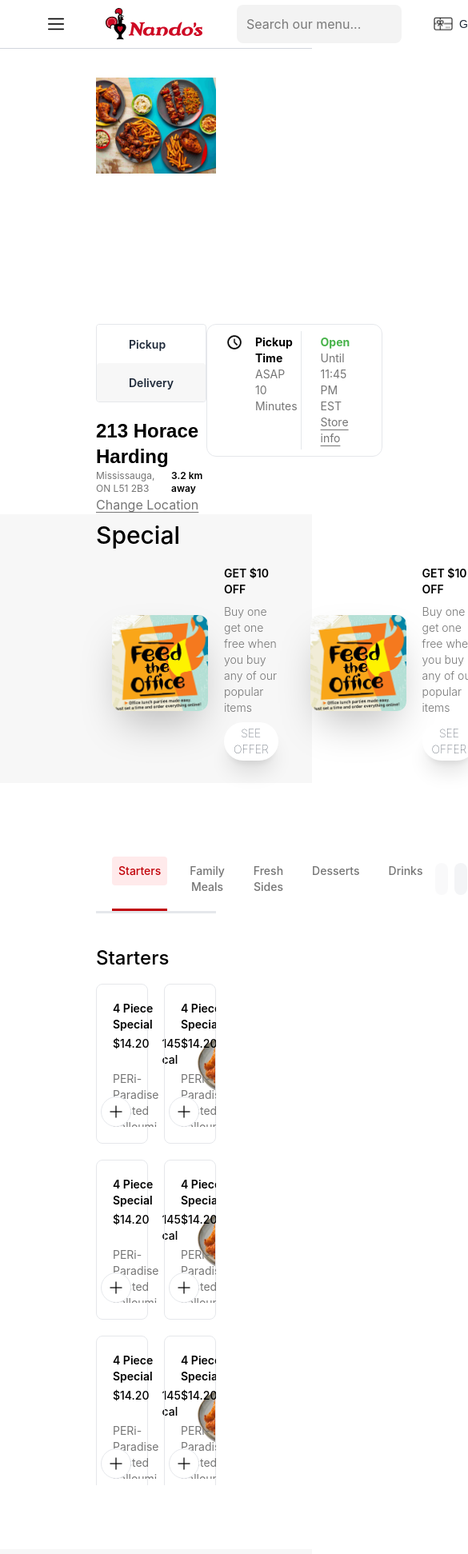
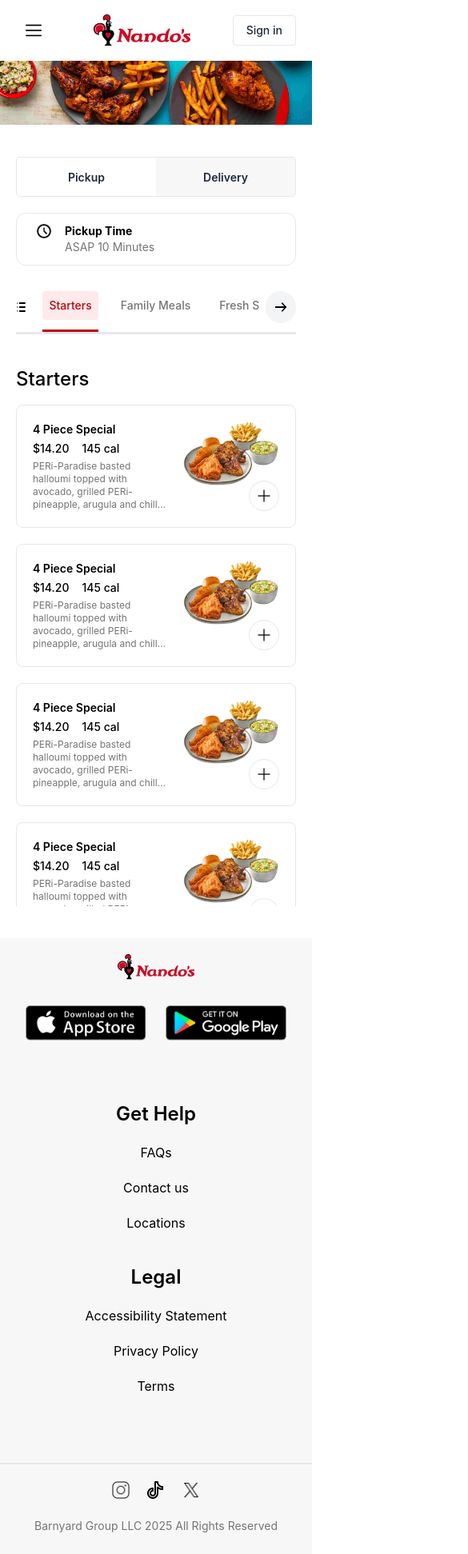
Before and after one commit to Rajat1120/BlankSpace-Take-home-Assignment, a React (Vite) app: page / in a window 390 px wide. Shown: the top 1943 px of the page at 80% size, 585 px wide, since content can reach past the window. Built offline with nearby package versions, Linux system fonts and the light colour scheme; a web font is replaced by a local one.

Commit message:
make style responsive for mobile

```diff
--- a/src/Components/CategoryTabs.jsx
+++ b/src/Components/CategoryTabs.jsx
@@ -52,12 +52,12 @@
   };
 
   return (
-    <div className="flex sticky top-[61px] z-10 bg-white border-b-3 border-gray-200 justify-between items-center gap-2 mb-10">
+    <div className="flex md:sticky top-[61px] z-10 bg-white border-b-3 border-gray-200 justify-between items-center gap-2 mb-10">
       <div className="flex items-center gap-2">
         <Button className={"!pl-0"} variant="secondary">
           <img className="h-6 w-6" src={MenuImg} alt="" />
         </Button>
-        <div className="flex gap-5">
+        <div className="flex overflow-x-scroll max-w-[70vw]  scrollbar-hide gap-5">
           {category.map((cat, index) => (
             <div
               key={index}
@@ -67,7 +67,7 @@
             >
               <Button
                 onClick={() => handleCategoryClick(cat)}
-                className={`${
+                className={`text-nowrap ${
                   selectedCategory === cat
                     ? "!bg-[#ffeaeb] rounded-sm !text-red-700"
                     : ""
@@ -87,7 +87,7 @@
               handleCategoryClick(category[currentIndex]);
             }
           }}
-          className={`rounded-full !bg-gray-100 ${
+          className={`rounded-full hidden md:flex !bg-gray-100 ${
             disabledLeft ? "!opacity-50 !cursor-not-allowed" : ""
           } !px-2 !py-2`}
           disabled={disabledLeft}
--- a/src/Components/Footer.jsx
+++ b/src/Components/Footer.jsx
@@ -9,11 +9,11 @@
 const Footer = () => {
   return (
     <div className="w-full bg-background">
-      <div className="mx-20 py-5 px-10">
-        <div>
+      <div className="md:mx-20  py-5 my-5 md:px-10">
+        <div className="flex md:justify-start justify-center">
           <img className="w-24" src={logo} alt="" />
         </div>
-        <div className="flex my-20 justify-between">
+        <div className="flex  my-5 mx-5 md:mx-0 md:my-20 md:flex-row flex-col justify-between">
           <div className="flex items-start justify-between">
             <Button className={"!bg-background"}>
               <img className="w-40" src={appStore} alt="" />
@@ -22,15 +22,15 @@
               <img className="w-40" src={googlePlay} alt="" />
             </Button>
           </div>
-          <div className="flex gap-x-20 justify-between">
-            <div className="flex flex-col gap-y-5">
-              <span>Get Help</span>
+          <div className="flex flex-col my-16 md:my-0 w-full md:w-auto md:flex-row gap-x-20 gap-y-10 items-center md:justify-between">
+            <div className="flex text-center md:text-left flex-col gap-y-5">
+              <span className="text-2xl font-semibold">Get Help</span>
               <span>FAQs</span>
               <span>Contact us</span>
               <span>Locations</span>
             </div>
-            <div className="flex flex-col gap-y-5">
-              <span>Legal</span>
+            <div className="flex text-center md:text-left flex-col gap-y-5">
+              <span className="text-2xl font-semibold">Legal</span>
               <span>Accessibility Statement</span>
               <span>Privacy Policy</span>
               <span>Terms</span>
@@ -38,7 +38,7 @@
           </div>
         </div>
         <div className="h-[2px] w-full bg-gray-200"></div>
-        <div className="py-5 flex justify-between">
+        <div className="py-5 flex flex-col md:flex-row gap-y-5 items-center justify-between">
           <div className="flex gap-x-5 justify-between">
             <img className="w-6 h-6" src={insta} alt="" />
             <img className="w-6 h-6" src={tiktok} alt="" />
--- a/src/Components/Header.jsx
+++ b/src/Components/Header.jsx
@@ -8,8 +8,8 @@
 const Header = () => {
   const [inputval, setInputVal] = useState();
   return (
-    <div className="px-12 z-10 sticky top-0 bg-white py-1 border-b border-gray-300 flex justify-between items-center">
-      <div className="flex  gap-10 items-center">
+    <div className="md:px-12 px-5 z-10 py-4 md:my-0 sticky top-0 bg-white md:py-1 md:border-b border-gray-300 flex justify-between items-center">
+      <div className="flex justify-between md:w-auto w-full  md:gap-10 items-center">
         {/* Sidebar */}
         <Button className={"rounded-full cursor-pointer"}>
           <img className="min-w-5  h-5" src={menuSvg} alt="" />
@@ -19,10 +19,21 @@
         <span className="min-w-16 flex flex-shrink-0 items-center justify-center cursor-pointer min-h-8">
           <img className=" !min-w-10 !min-h-10" src={logo} alt="" />
         </span>
+
+        <Button
+          className={
+            " !border flex md:hidden border-gray-200 md:!px-2 !px-4 !py-2 md:!py-1 rounded-sm "
+          }
+          variant="primary"
+        >
+          <span className="text-nowrap  font-sfpro text-sm cursor-pointer">
+            Sign in
+          </span>
+        </Button>
       </div>
 
       {/* Search Input */}
-      <div className="w-full mx-5 md:mx-20 flex justify-start">
+      <div className="w-full mx-5 md:mx-20 hidden md:flex justify-start">
         <div className="w-full max-w-180 md:max-w-160 pl-20 min-w-40 pr-2">
           <Input
             placeholder="Search our menu..."
@@ -33,7 +44,7 @@
         </div>
       </div>
       <div className="flex gap-10 items-center">
-        <div className="flex gap-10  items-center">
+        <div className="hidden md:flex gap-10  items-center">
           {/* Gift card button */}
           <Button
             className={"flex !flex-shrink-0 items-center  rounded-full gap-2"}
@@ -53,7 +64,9 @@
           </Button>
         </div>
         <Button
-          className={" !border border-gray-200 !px-2 !py-1 rounded-sm "}
+          className={
+            " !border hidden md:flex border-gray-200 md:!px-2 !px-4 !py-2 md:!py-1 rounded-sm "
+          }
           variant="primary"
         >
           <span className="text-nowrap  font-sfpro text-sm cursor-pointer">
--- a/src/Components/HeroBanner.jsx
+++ b/src/Components/HeroBanner.jsx
@@ -2,8 +2,8 @@
 
 const HeroBanner = () => {
   return (
-    <div className="flex mt-6 px-10 max-w-screen mx-20 items-center justify-center">
-      <div className=" h-70   flex items-center justify-center overflow-hidden rounded-xl">
+    <div className="flex md:mt-6  md:px-10 max-w-screen md:mx-20 items-center justify-center">
+      <div className=" md:h-70 h-20   flex items-center justify-center overflow-hidden md:rounded-xl">
         <img className="pb-34 object-cover" src={bannerImg} alt="" />
       </div>
     </div>
--- a/src/Components/MenuCard.jsx
+++ b/src/Components/MenuCard.jsx
@@ -27,12 +27,16 @@
             <span className="text-sm font-medium">{item.price}</span>
             <span className="text-sm font-medium">{item.calories}</span>
           </div>
-          <span className="text-secondary text-sm line-clamp-4">
+          <span className="text-secondary text-xs md:text-sm line-clamp-4">
             {item.description}
           </span>
         </div>
         <div className="flex py-5 flex-shrink-0">
-          <img className="w-40 h-30 object-fit" src={itemImg} alt="" />
+          <img
+            className="md:w-40 w-30 h-20 md:h-30 object-fit"
+            src={itemImg}
+            alt=""
+          />
         </div>
         <Button className="absolute rounded-full !px-2 !py-2 bottom-5 border border-gray-200 right-5">
           <img className="h-5 w-5" src={addIcon} alt="" />
--- a/src/Components/MenuSection.jsx
+++ b/src/Components/MenuSection.jsx
@@ -31,7 +31,7 @@
   }, [dispatch]);
 
   return (
-    <div id="menu-scroll" className="my-20 mx-20 px-10">
+    <div id="menu-scroll" className="md:my-20 my-5 md:mx-20 mx-5 md:px-10">
       <CategoryTabs />
       <div className="my-10 space-y-10 overflow-y-scroll h-[80vh] scrollbar-hide  scroll-smooth">
         {categoryItemsDetails.map((categoryObj) => {
@@ -46,7 +46,7 @@
               className="category-section"
             >
               <h3 className="text-2xl font-[550] mb-4">{categoryName}</h3>
-              <div className="grid grid-cols-2 gap-5">
+              <div className="grid grid-cols-1 md:grid-cols-2 gap-5">
                 {items.map((item, i) => (
                   <Menucard key={i} item={item} />
                 ))}
--- a/src/Components/OrderInfo.jsx
+++ b/src/Components/OrderInfo.jsx
@@ -6,12 +6,12 @@
 const OrderInfo = () => {
   const [deliveryOption, setDeliveryOption] = useState("pickup");
   return (
-    <div className="flex mx-20 px-10 mt-5 justify-between items-start">
-      <div>
-        <div className=" border-gray-200 border-1 my-5 rounded-sm">
+    <div className="flex flex-col md:flex-row md:mx-20 mx-5 md:px-10 mt-5 justify-between items-start">
+      <div className="w-full md:w-auto">
+        <div className=" border-gray-200 w-full border-1 my-5 flex rounded-sm">
           <Button
             onClick={() => setDeliveryOption("pickup")}
-            className={`rounded-sm ${
+            className={`rounded-sm flex-1 ${
               deliveryOption === "pickup" ? "bg-white" : "!bg-background"
             }`}
             variant="secondary"
@@ -22,7 +22,7 @@
           </Button>
           <Button
             onClick={() => setDeliveryOption("delivery")}
-            className={`  rounded-sm ${
+            className={`  flex-1 rounded-sm ${
               deliveryOption === "delivery" ? "bg-white" : "!bg-background"
             }`}
             variant="secondary"
@@ -32,7 +32,7 @@
             </span>
           </Button>
         </div>
-        <div>
+        <div className="hidden md:flex flex-col">
           <span className="font-ttcommons font-semibold text-2xl mb-2">
             213 Horace Harding
           </span>
@@ -45,22 +45,22 @@
             </span>
           </div>
         </div>
-        <div className="flex justify-start">
+        <div className="md:flex hidden justify-start">
           <span className="text-secondary cursor-pointer underline underline-offset-3">
             Change Location
           </span>
         </div>
       </div>
-      <div className="flex gap-5  my-5 items-start">
-        <div className="flex border  border-gray-200 rounded-xl py-2">
-          <div className="flex border-r border-gray-200 gap-4 py-1 px-6">
+      <div className="flex gap-5 my-0 w-full md:w-auto md:my-5 items-start">
+        <div className="flex  border w-full md:w-auto  border-gray-200 rounded-xl py-2">
+          <div className="flex w-full md:w-auto md:border-r border-gray-200 gap-4 py-1 px-6">
             <img src={watchIcon} className="h-5 w-5" alt="" />
             <div className="flex flex-col">
               <span className="font-bold text-sm">Pickup Time</span>
               <span className="text-secondary text-sm">ASAP 10 Minutes</span>
             </div>
           </div>
-          <div className="py-1 pl-6 pr-10 flex flex-col">
+          <div className="py-1 pl-6 pr-10 hidden md:flex flex-col">
             <span className="text-sm font-bold text-[#47b34a]">Open</span>
             <span className="text-secondary text-sm ">
               Until 11:45 PM EST{" "}
@@ -70,7 +70,7 @@
             </span>
           </div>
         </div>
-        <div className="rounded-xl overflow-hidden">
+        <div className="rounded-xl hidden md:flex overflow-hidden">
           <img className="w-60 h-45" src={mapImg} alt="" />
         </div>
       </div>
--- a/src/Components/SpecialOffers.jsx
+++ b/src/Components/SpecialOffers.jsx
@@ -3,7 +3,7 @@
 
 const SpecialOffers = () => {
   return (
-    <div className="w-full bg-background">
+    <div className="w-full hidden md:flex bg-background">
       <div className="mx-20 py-2 px-10">
         <h3 className="text-3xl font-[550]">Special</h3>
         <div className="flex my-5 mx-5 pr-60  justify-start gap-10">
```
Also changed, not shown: src/Components/ItemConfigureModal.jsx (+10 -8 lines).
